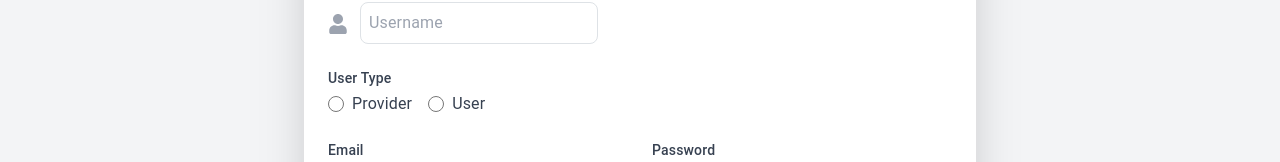
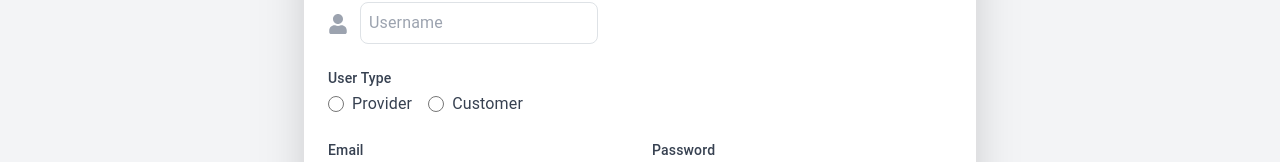
Before and after one commit to amalpm07/Spiralreports, a React (Vite) app: page /sign-up in a window 1280 px wide. Shown: the part 320-482 px from the top of the page. Built offline with nearby package versions, Linux system fonts and the light colour scheme; no server answers.

Commit message:
usertype

```diff
--- a/src/pages/SignUp.jsx
+++ b/src/pages/SignUp.jsx
@@ -227,12 +227,12 @@ export default function SignUp() {
                 <input
                   type="radio"
                   name="usertype"
-                  value="user"
-                  checked={formData.usertype === 'user'}
+                  value="Customer"
+                  checked={formData.usertype === 'Customer'}
                   onChange={handleUserTypeChange}
                   className="form-radio h-4 w-4 text-blue-600"
                 />
-                <span className="ml-2 text-gray-700">User</span>
+                <span className="ml-2 text-gray-700">Customer</span>
               </label>
             </div>
           </div>
```
